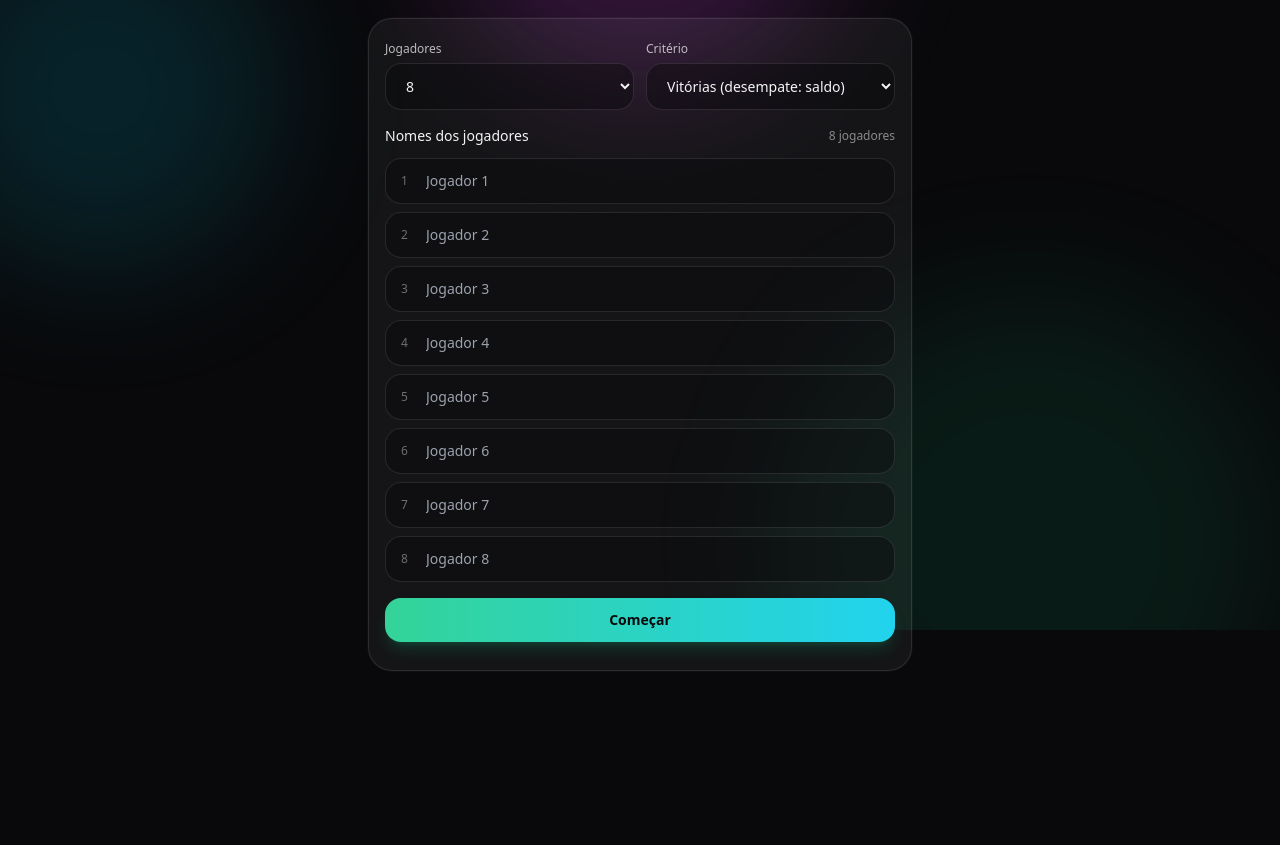
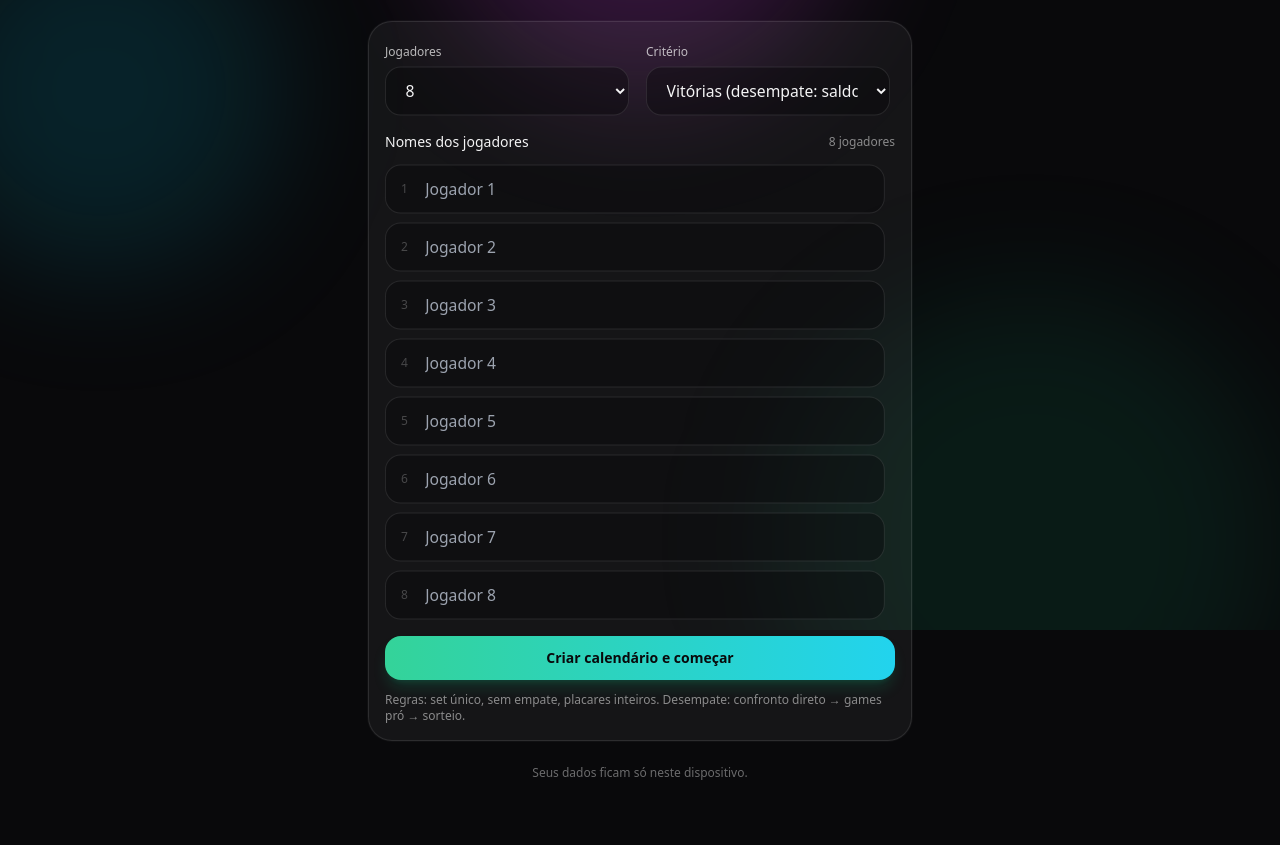
Before and after one commit to adrianorrr/super8-beach-tennis, a plain HTML site: page index.html in a window 1280 px wide. Shown: the part 170-1015 px from the top of the page. Before the commit the page ends 929 px from the top, so only its background shows below. Drawn offline with nearby package versions, Linux system fonts and the light colour scheme.

Commit message:
Add files via upload
melhorar o zoon in/out da tela

```diff
--- a/index.html
+++ b/index.html
@@ -56,7 +56,7 @@
     <header class="mb-6">
       <div class="inline-flex items-center gap-2 rounded-full border border-white/10 bg-white/5 px-3 py-1 text-xs text-white/70">
         <span class="h-2 w-2 rounded-full bg-emerald-400"></span>
-
+        Organizador Super 8 • offline (localStorage) • mobile-first
       </div>
       <h1 class="mt-4 text-3xl font-semibold tracking-tight">Super 8 — Beach Tennis</h1>
       <p class="mt-2 text-sm text-white/70">
@@ -70,7 +70,7 @@
         <div>
           <label class="text-xs text-white/70">Jogadores</label>
           <select x-model.number="setup.playerCount" @change="syncPlayers()"
-                  class="mt-1 w-full rounded-2xl border border-white/10 bg-zinc-950/40 px-4 py-3 text-sm outline-none focus:border-white/20">
+                  class="mt-1 w-full rounded-2xl border border-white/10 bg-zinc-950/40 px-4 py-3 text-[16px] leading-6 outline-none transition origin-left scale-[0.98] focus:scale-100 focus:border-white/25 focus:bg-zinc-950/55 focus:shadow-[0_0_0_4px_rgba(16,185,129,0.12)]">
             <option value="8">8</option>
             <option value="9">9</option>
             <option value="12">12</option>
@@ -80,7 +80,7 @@
         <div>
           <label class="text-xs text-white/70">Critério</label>
           <select x-model="setup.rankingMode"
-                  class="mt-1 w-full rounded-2xl border border-white/10 bg-zinc-950/40 px-4 py-3 text-sm outline-none focus:border-white/20">
+                  class="mt-1 w-full rounded-2xl border border-white/10 bg-zinc-950/40 px-4 py-3 text-[16px] leading-6 outline-none transition origin-left scale-[0.98] focus:scale-100 focus:border-white/25 focus:bg-zinc-950/55 focus:shadow-[0_0_0_4px_rgba(16,185,129,0.12)]">
             <option value="wins">Vitórias (desempate: saldo)</option>
             <option value="saldo">Saldo (desempate: vitórias)</option>
           </select>
@@ -98,7 +98,7 @@
             <div class="relative">
               <div class="pointer-events-none absolute left-4 top-1/2 -translate-y-1/2 text-xs text-white/40" x-text="(idx+1)"></div>
               <input x-model="setup.players[idx]" :placeholder="'Jogador ' + (idx+1)"
-                class="w-full rounded-2xl border border-white/10 bg-zinc-950/40 pl-10 pr-4 py-3 text-sm outline-none focus:border-white/20" />
+                class="w-full rounded-2xl border border-white/10 bg-zinc-950/40 pl-10 pr-4 py-3 text-[16px] leading-6 outline-none transition origin-left scale-[0.98] focus:scale-100 focus:border-white/25 focus:bg-zinc-950/55 focus:shadow-[0_0_0_4px_rgba(16,185,129,0.12)]" />
             </div>
           </template>
         </div>
@@ -106,16 +106,17 @@
 
       <button @click="createTournament()"
         class="mt-4 w-full rounded-2xl bg-gradient-to-r from-emerald-400 to-cyan-400 px-4 py-3 text-sm font-semibold text-zinc-950 shadow-lg shadow-emerald-500/20 hover:brightness-110 active:brightness-95">
-        Começar
+        Criar calendário e começar
       </button>
 
       <p class="mt-3 text-xs text-white/50">
-
+        Regras: set único, sem empate, placares inteiros.
+        Desempate: confronto direto → games pró → sorteio.
       </p>
     </section>
 
     <div class="mt-6 text-center text-xs text-white/40">
-
+      Seus dados ficam só neste dispositivo.
     </div>
   </main>
 
@@ -321,7 +322,7 @@
               <div class="mt-3 grid grid-cols-12 gap-2 items-center no-print">
                 <div class="col-span-5">
                   <input inputmode="numeric" placeholder="Placar A"
-                    class="w-full rounded-2xl border border-white/10 bg-zinc-950/40 px-3 py-3 text-sm font-mono outline-none focus:border-white/20"
+                    class="w-full rounded-2xl border border-white/10 bg-zinc-950/40 px-3 py-3 text-[16px] leading-6 font-mono outline-none transition origin-left scale-[0.98] focus:scale-100 focus:border-white/25 focus:bg-zinc-950/55 focus:shadow-[0_0_0_4px_rgba(34,211,238,0.12)]"
                     x-model="tempScores[m.id].a" />
                 </div>
 
@@ -329,7 +330,7 @@
 
                 <div class="col-span-5">
                   <input inputmode="numeric" placeholder="Placar B"
-                    class="w-full rounded-2xl border border-white/10 bg-zinc-950/40 px-3 py-3 text-sm font-mono outline-none focus:border-white/20"
+                    class="w-full rounded-2xl border border-white/10 bg-zinc-950/40 px-3 py-3 text-[16px] leading-6 font-mono outline-none transition origin-left scale-[0.98] focus:scale-100 focus:border-white/25 focus:bg-zinc-950/55 focus:shadow-[0_0_0_4px_rgba(34,211,238,0.12)]"
                     x-model="tempScores[m.id].b" />
                 </div>
 
```
